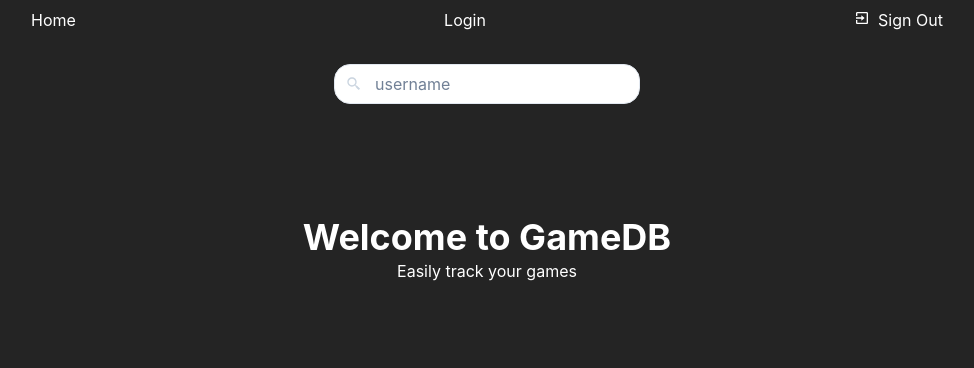
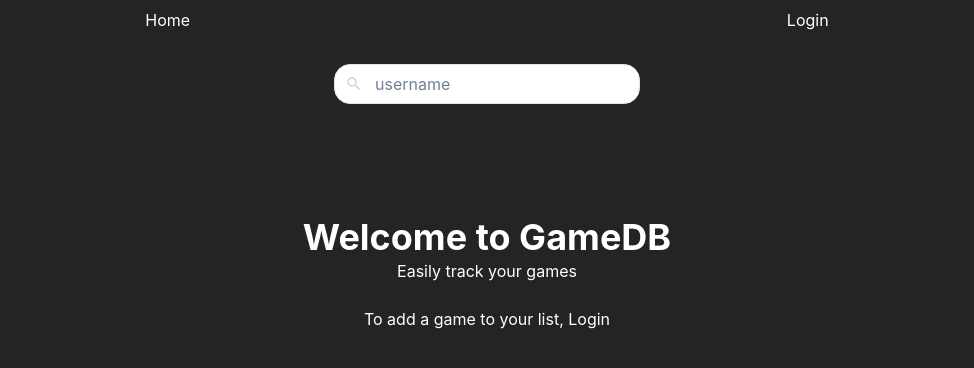
Before and after one commit to HazyVT/gamelist, a React (Vite) app: page / in a window 1280 px wide. Shown: the top 368 px of the page, without its empty margins (153-1127 px from the left). Built offline with nearby package versions, Linux system fonts and the light colour scheme.

Commit message:
Merge branch 'main' of https://github.com/HazyVT/gamelist

```diff
--- a/src/App.css
+++ b/src/App.css
@@ -4,6 +4,6 @@
   height: 100vh;
 }
 
-.container .navbar a:hover {
+a:hover {
   text-decoration: underline;
 }
--- a/src/Home.jsx
+++ b/src/Home.jsx
@@ -1,4 +1,5 @@
 import { Box, Heading, Text } from "@chakra-ui/layout";
+import { Link } from "react-router-dom";
 
 export default function Home() {
   return (
@@ -6,6 +7,8 @@ export default function Home() {
       <Box display='flex' flexDir='column' alignItems={'center'} margin={28}>
         <Heading>Welcome to GameDB</Heading>
         <Text>Easily track your games</Text>
+        <br />
+        <Text>To add a game to your list, <Link to={'/auth'}>Login</Link></Text>
       </Box>
     </>
   )
--- a/src/Navbar.jsx
+++ b/src/Navbar.jsx
@@ -2,10 +2,13 @@ import { Box, Icon, Image, Input, InputGroup, InputLeftElement } from "@chakra-u
 import { NavLink as Link } from "react-router-dom";
 import { BiSearchAlt2, BiExit } from 'react-icons/bi'
 import { supabase } from "./supaClient";
+import { useState } from 'react'
 import Home from "./Home";
 
 // eslint-disable-next-line react/prop-types
 export default function Navbar({session}) {
+
+  const [ loading, setLoading ] = useState(false);
 
   let pfp = null;
 
@@ -18,6 +21,8 @@ export default function Navbar({session}) {
     const { error } = await supabase.auth.signOut();
     window.location.href='https://gdb.mosalim.site/'
   }
+
+
 
   const handle_search = (event) => {
     let key = event.key;
@@ -34,12 +39,22 @@ export default function Navbar({session}) {
     }
   }
 
+  async function signInWithDiscord() {
+    const { data, error } = supabase.auth.signInWithOAuth({
+      provider: 'discord',
+      options: {
+        redirectTo: 'https://gdb.mosalim.site/account'
+      }
+    })
+  }
+
+
   return (
     <Box className='navbar'>
       <Box display={'flex'} justifyContent={'space-around'} alignItems={'center'} paddingTop={2}>
         <Link to={'/'} className='home'>{'Home'}</Link>
-        <Link className={'pfp'} to={session ? '/account' : '/auth'}>{session ? <Image w={12} borderRadius={50} src={pfp}/> : 'Login'}</Link>
-        <Box className="signout" display={session ? 'flex' : 'nonex'} alignItems={'center'}>
+        <Link className={'pfp'} to={session ? '/account' : ''} onClick={session ? () => {console.log("authed")} : () => {signInWithDiscord()}}>{session ? <Image w={12} borderRadius={50} src={pfp}/> : 'Login'}</Link>
+        <Box className="signout" display={session ? 'flex' : 'none'} alignItems={'center'}>
           <Icon as={BiExit} marginRight={2}/><Link onClick={signOut}>Sign Out</Link>
         </Box>
       </Box>
```
